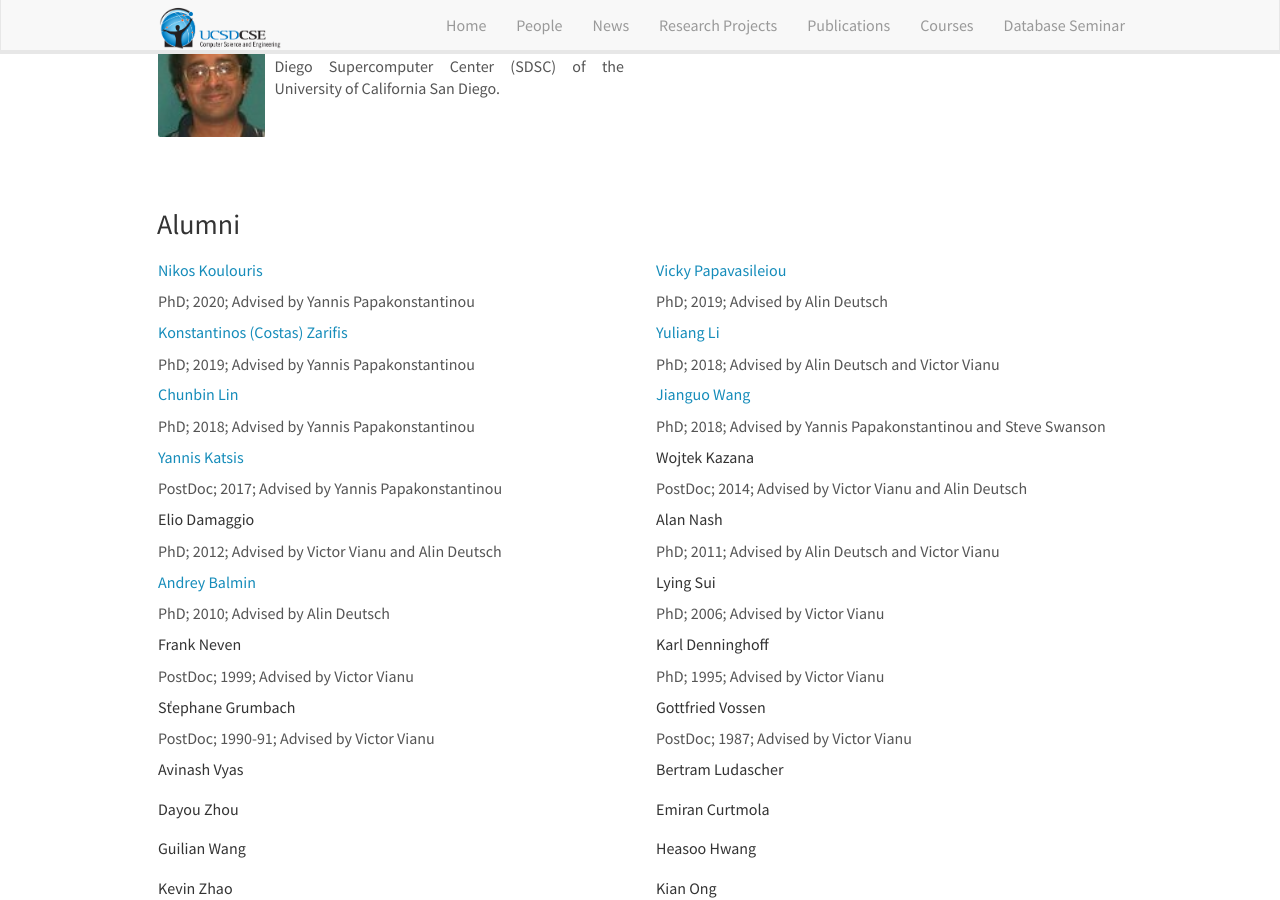
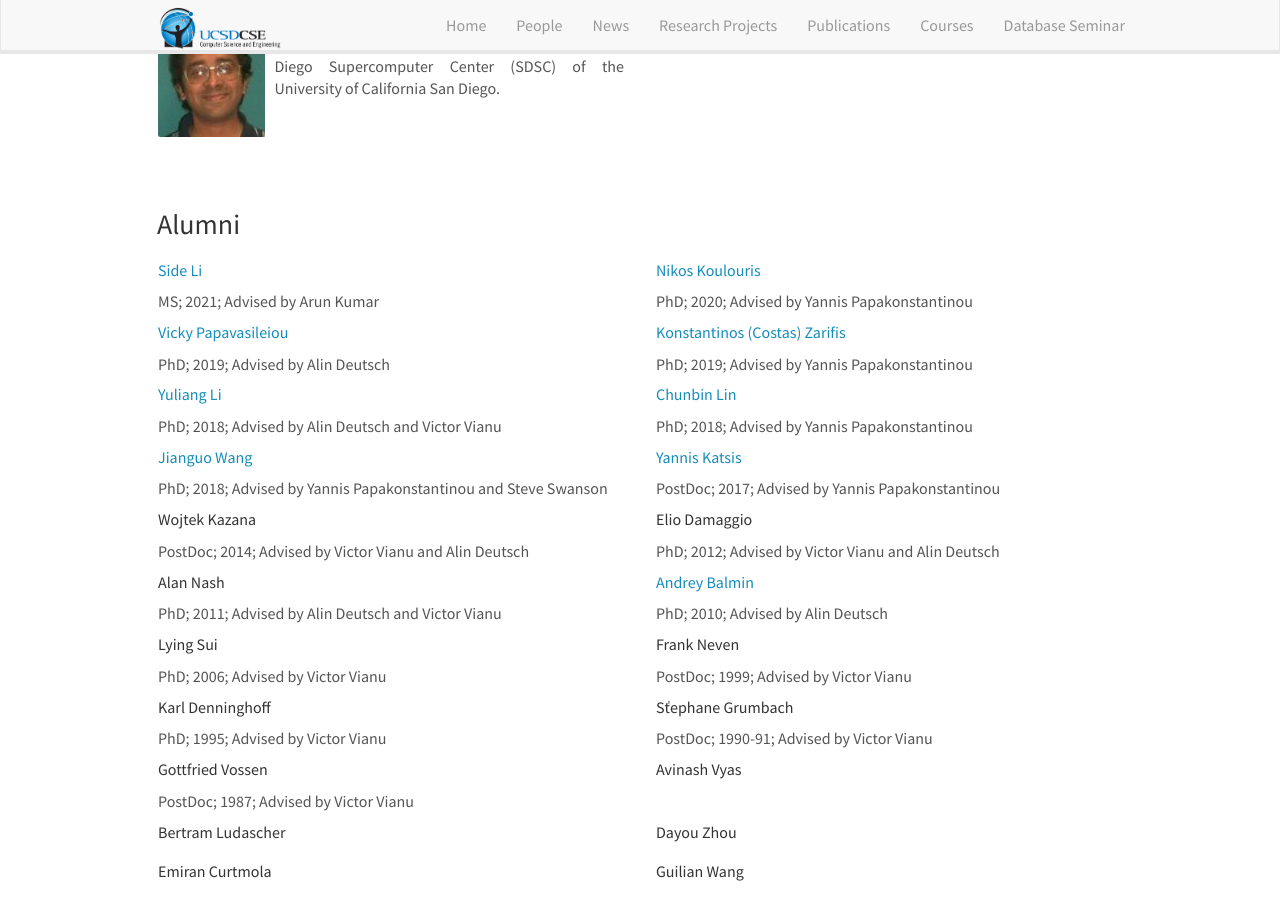
Before and after one commit to dbucsd/dbucsd.github.io, a Jekyll site: the page built from index.md, in a window 1280 px wide and 900 px high, scrolled down 2330 px. Built offline with Jekyll 4.4.1, drawn with Linux system fonts in a browser that asks for light colours; nearby versions of some CDN libraries.

Commit message:
alumni side

```diff
--- a/_data/alumni.yml
+++ b/_data/alumni.yml
@@ -1,3 +1,8 @@
+- name: Side Li
+  year: 2021
+  type: MS
+  web : https://liside.github.io
+  advisor: Arun Kumar
 - name: Nikos Koulouris
   year: 2020
   type: PhD
```
